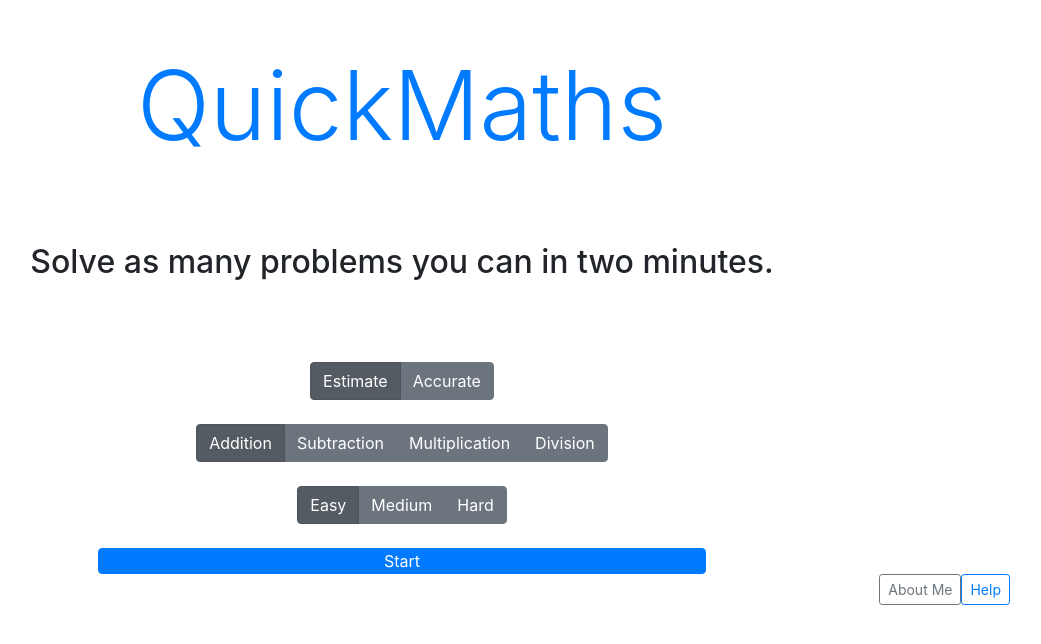
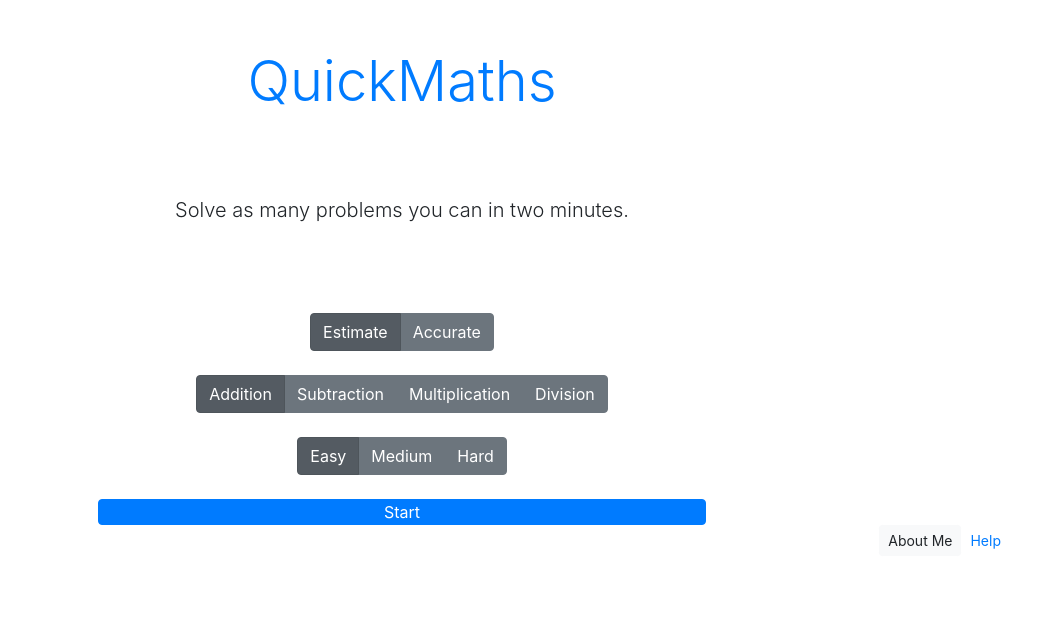
Before and after one commit to aviral36/aviral36.github.io, a plain HTML site: page quickmaths.html in a window 1280 px wide. Shown: the whole page, without its empty margins (238-1279 px from the left). Drawn offline with Linux system fonts and the light colour scheme.

Commit message:
Update quickmaths.html

```diff
--- a/quickmaths.html
+++ b/quickmaths.html
@@ -14,12 +14,12 @@
 <body>
     <div class="bg-white text-primary container-fluid py-5">
         <center>
-        <h1 class = "display-1">QuickMaths</h1>
+        <h1 class = "display-4">QuickMaths</h1>
         <br>
         </center>
     </div>
     <center>
-    <h2>Solve as many problems you can in two minutes.</h2>
+    <p class = "lead">Solve as many problems you can in two minutes.</p>
     <br>
     <div class = "jumbotron container-fluid text-dark bg-white py-5">
       <div class="btn-group btn-group-toggle" data-toggle="buttons">
@@ -59,8 +59,8 @@
       </div>
       <br><br>
       <button class = "btn btn-primary btn-block" type = "submit" style="width:50%; padding: 0 10px">Start</button>
-    <button class="btn btn-outline-primary btn-sm" type="button" style = "float: right;">Help</button>
-    <button class="btn btn-outline-secondary btn-sm" type="button" style = "float: right;">About Me</button>
+    <button class="btn btn-link btn-sm" type="button" style = "float: right;">Help</button>
+    <button class="btn btn-light btn-sm" type="button" style = "float: right;">About Me</button>
     </div>
   </center>
   <script src = "scripts/main.js"></script>
```
